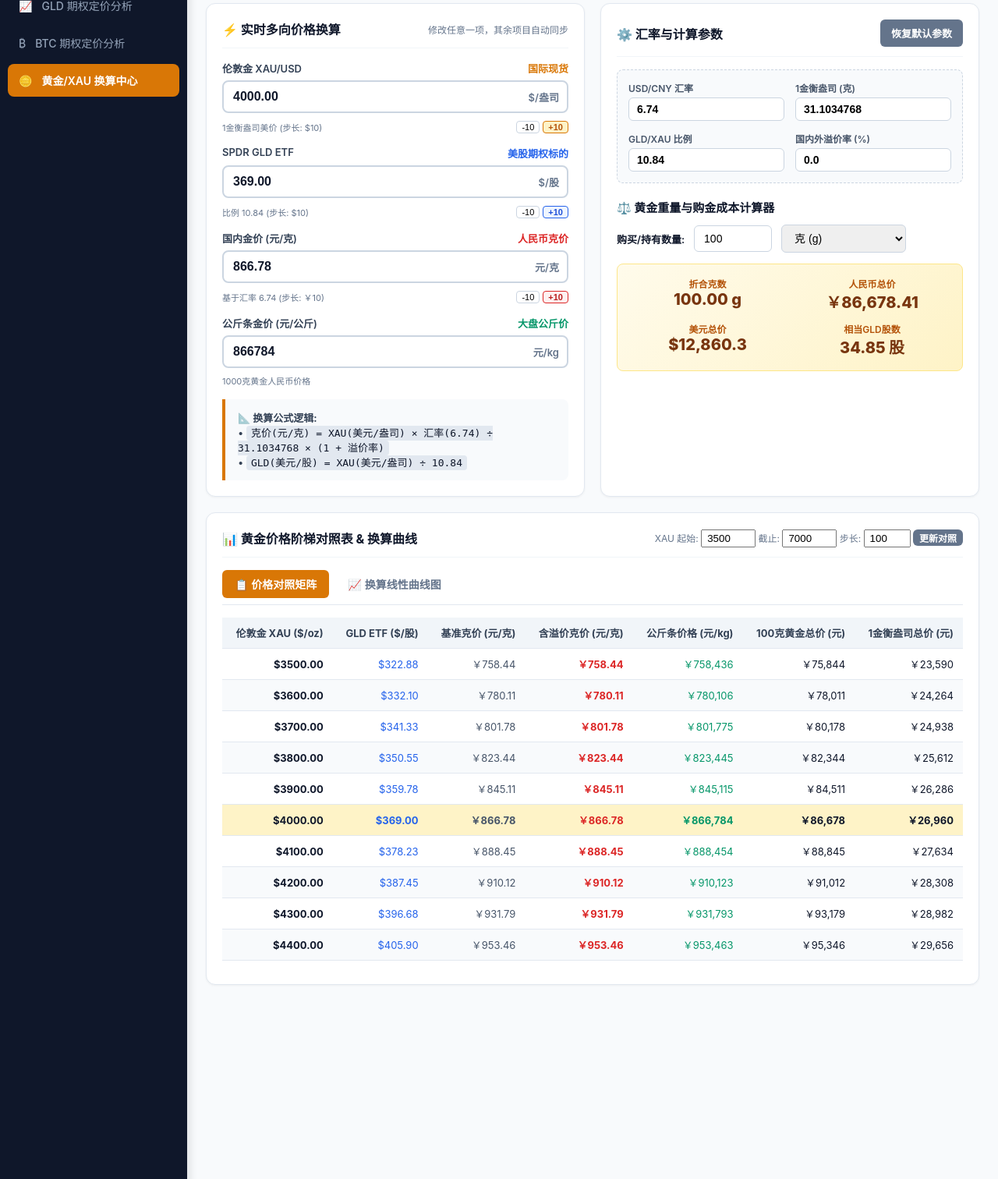
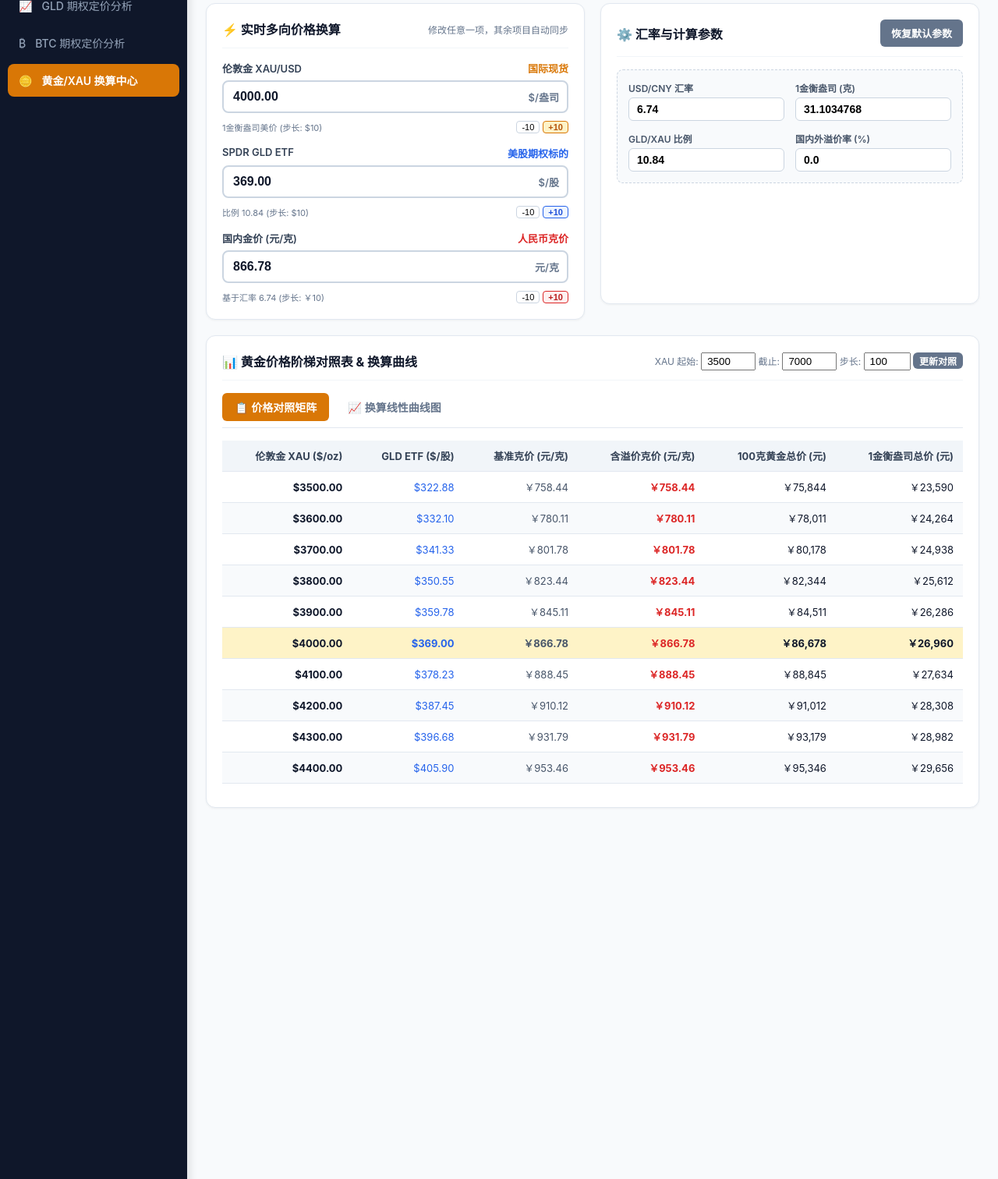
Before and after one commit to woodlyer/optionCal, a Flask app: page /xau in a window 1280 px wide. Shown: the part 96-1608 px from the top of the page at 78% size. Run offline with Flask 3, Linux system fonts and the light colour scheme; the visitor is signed in with stand-in values (Sample User, id 1); some libraries are stand-ins or nearby versions.

Commit message:
refactor: 精简 gold 页面，移除公式说明、购金计算器与公斤条金价

```diff
--- a/templates/gold.html
+++ b/templates/gold.html
@@ -581,31 +581,11 @@
                             </span>
                         </div>
                     </div>
-
-                    <!-- 人民币/公斤 -->
-                    <div class="input-group">
-                        <label for="inputRMBKg">
-                            <span>公斤条金价 (元/公斤)</span>
-                            <span style="color: #059669;">大盘公斤价</span>
-                        </label>
-                        <div class="input-wrapper">
-                            <input type="number" id="inputRMBKg" class="input-field" step="10" value="866780">
-                            <span class="input-unit">元/kg</span>
-                        </div>
-                        <div class="sub-info">1000克黄金人民币价格</div>
-                    </div>
-                </div>
-
-                <!-- 换算核心公式说明 -->
-                <div class="formula-card">
-                    <strong>📐 换算公式逻辑:</strong><br>
-                    • <code>克价(元/克) = XAU(美元/盎司) × 汇率(6.74) ÷ 31.1034768 × (1 + 溢价率)</code><br>
-                    • <code>GLD(美元/股) = XAU(美元/盎司) ÷ 10.84</code>
                 </div>
             </div>
 
-            <!-- 参数设置与测算器 -->
-            <div class="card">
+            <!-- 参数设置 -->
+            <div class="card" style="margin-bottom: 20px;">
                 <div class="card-header">
                     <span class="card-title">⚙️ 汇率与计算参数</span>
                     <button class="btn-secondary" onclick="resetDefaults()">恢复默认参数</button>
@@ -627,40 +607,6 @@
                     <div class="param-item">
                         <label for="paramPremium">国内外溢价率 (%)</label>
                         <input type="number" id="paramPremium" step="0.1" value="0.0">
-                    </div>
-                </div>
-
-                <div style="margin-top: 20px;">
-                    <div class="card-title" style="font-size: 15px; margin-bottom: 12px;">⚖️ 黄金重量与购金成本计算器</div>
-                    <div class="calc-row">
-                        <label style="font-size: 13px; font-weight: 600;">购买/持有数量:</label>
-                        <input type="number" id="calcWeight" value="100" style="width: 100px;">
-                        <select id="calcUnit">
-                            <option value="g">克 (g)</option>
-                            <option value="kg">千克/公斤 (kg)</option>
-                            <option value="oz">金衡盎司 (oz)</option>
-                            <option value="tael_hk">司马两 (37.4284g)</option>
-                            <option value="tael_cn">市两 (50.0g)</option>
-                        </select>
-                    </div>
-
-                    <div class="result-box">
-                        <div class="result-item">
-                            <span class="result-label">折合克数</span>
-                            <span class="result-value" id="resGrams">100.00 g</span>
-                        </div>
-                        <div class="result-item">
-                            <span class="result-label">人民币总价</span>
-                            <span class="result-value" id="resCNY">￥86,678</span>
-                        </div>
-                        <div class="result-item">
-                            <span class="result-label">美元总价</span>
-                            <span class="result-value" id="resUSD">$12,860.24</span>
-                        </div>
-                        <div class="result-item">
-                            <span class="result-label">相当GLD股数</span>
-                            <span class="result-value" id="resGLDShares">34.85 股</span>
-                        </div>
                     </div>
                 </div>
             </div>
@@ -694,7 +640,6 @@
                                 <th>GLD ETF ($/股)</th>
                                 <th>基准克价 (元/克)</th>
                                 <th>含溢价克价 (元/克)</th>
-                                <th>公斤条价格 (元/kg)</th>
                                 <th>100克黄金总价 (元)</th>
                                 <th>1金衡盎司总价 (元)</th>
                             </tr>
@@ -727,7 +672,6 @@
         const inputXAU = document.getElementById('inputXAU');
         const inputGLD = document.getElementById('inputGLD');
         const inputRMBGram = document.getElementById('inputRMBGram');
-        const inputRMBKg = document.getElementById('inputRMBKg');
 
         const paramRate = document.getElementById('paramRate');
         const paramOzGram = document.getElementById('paramOzGram');
@@ -805,27 +749,11 @@
                 }
             });
 
-            inputRMBKg.addEventListener('input', (e) => {
-                const val = parseFloat(e.target.value);
-                if (!isNaN(val) && val > 0) {
-                    const rmbGram = val / 1000;
-                    const mult = (1 + state.premium / 100);
-                    state.xau = (rmbGram * state.ozGrams) / (state.rate * mult);
-                    state.lastSource = 'rmbKg';
-                    highlightActive(inputRMBKg);
-                    updateCalculationsFromXAU();
-                }
-            });
-
             // 参数设置监听
             paramRate.addEventListener('input', updateParams);
             paramOzGram.addEventListener('input', updateParams);
             paramGLDRatio.addEventListener('input', updateParams);
             paramPremium.addEventListener('input', updateParams);
-
-            // 重量计算器监听
-            document.getElementById('calcWeight').addEventListener('input', updateCostCalculator);
-            document.getElementById('calcUnit').addEventListener('change', updateCostCalculator);
         }
 
         function resetDefaults() {
@@ -837,7 +765,7 @@
         }
 
         function highlightActive(element) {
-            [inputXAU, inputGLD, inputRMBGram, inputRMBKg].forEach(el => el.classList.remove('last-modified'));
+            [inputXAU, inputGLD, inputRMBGram].forEach(el => el.classList.remove('last-modified'));
             element.classList.add('last-modified');
         }
 
@@ -846,36 +774,12 @@
             const gld = xau / state.gldRatio;
             const rmbGramBase = (xau * state.rate) / state.ozGrams;
             const rmbGramWithPrem = rmbGramBase * (1 + state.premium / 100);
-            const rmbKg = rmbGramWithPrem * 1000;
 
             if (state.lastSource !== 'xau') inputXAU.value = xau.toFixed(2);
             if (state.lastSource !== 'gld') inputGLD.value = gld.toFixed(2);
             if (state.lastSource !== 'rmbGram') inputRMBGram.value = rmbGramWithPrem.toFixed(2);
-            if (state.lastSource !== 'rmbKg') inputRMBKg.value = rmbKg.toFixed(0);
 
-            updateCostCalculator();
             updateMatrix();
-        }
-
-        function updateCostCalculator() {
-            const weightVal = parseFloat(document.getElementById('calcWeight').value) || 0;
-            const unit = document.getElementById('calcUnit').value;
-
-            let grams = weightVal;
-            if (unit === 'kg') grams = weightVal * 1000;
-            else if (unit === 'oz') grams = weightVal * state.ozGrams;
-            else if (unit === 'tael_hk') grams = weightVal * 37.4284;
-            else if (unit === 'tael_cn') grams = weightVal * 50.0;
-
-            const rmbGram = ((state.xau * state.rate) / state.ozGrams) * (1 + state.premium / 100);
-            const totalCNY = grams * rmbGram;
-            const totalUSD = totalCNY / state.rate;
-            const totalGLDShares = (grams / state.ozGrams) * state.gldRatio;
-
-            document.getElementById('resGrams').innerText = grams.toFixed(2) + ' g';
-            document.getElementById('resCNY').innerText = '￥' + totalCNY.toLocaleString('zh-CN', { maximumFractionDigits: 2 });
-            document.getElementById('resUSD').innerText = '$' + totalUSD.toLocaleString('en-US', { maximumFractionDigits: 2 });
-            document.getElementById('resGLDShares').innerText = totalGLDShares.toFixed(2) + ' 股';
         }
 
         function updateParams() {
@@ -904,7 +808,6 @@
                 const gld = xau / state.gldRatio;
                 const baseGram = (xau * state.rate) / state.ozGrams;
                 const premGram = baseGram * (1 + state.premium / 100);
-                const rmbKg = premGram * 1000;
                 const cost100g = premGram * 100;
                 const costOz = premGram * state.ozGrams;
 
@@ -923,7 +826,6 @@
                     <td style="color: #2563eb;">$${gld.toFixed(2)}</td>
                     <td style="color: #475569;">￥${baseGram.toFixed(2)}</td>
                     <td style="color: #dc2626; font-weight: 700;">￥${premGram.toFixed(2)}</td>
-                    <td style="color: #059669;">￥${Math.round(rmbKg).toLocaleString()}</td>
                     <td>￥${Math.round(cost100g).toLocaleString()}</td>
                     <td>￥${Math.round(costOz).toLocaleString()}</td>
                 `;
```
